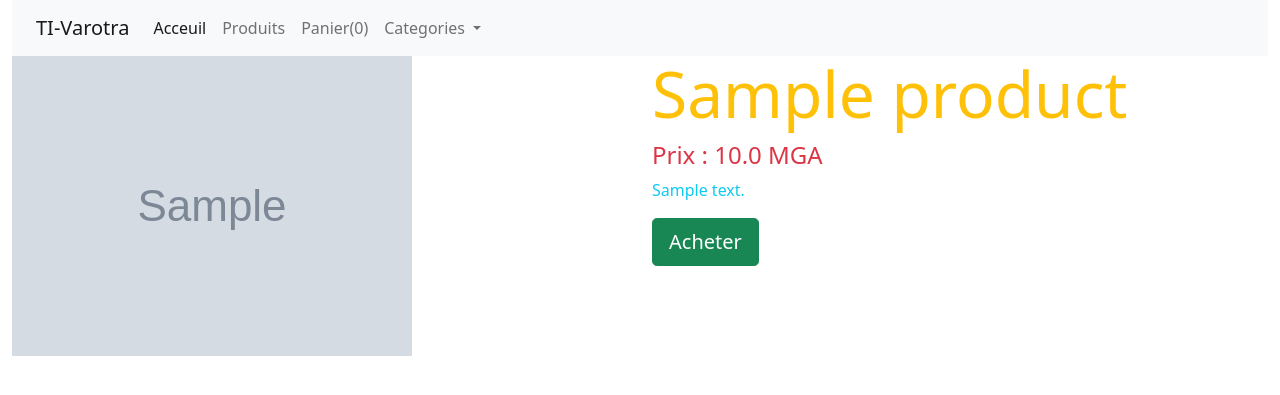
After one commit to Group-ITDevSuccess/E-Commerce-Django-002, a Django app: page /1 in a window 1280 px wide. The commit adds this page. Shown: the top 395 px of the page. Run offline with Django 4.2, Linux system fonts and the light colour scheme; tables that the repository leaves empty hold one stand-in row (values such as "Sample post"); grey boxes marked "Sample" are stand-in pictures.

Commit message:
Rectification de style de boostrap

```diff
--- a/ecommerce/shop/templates/shop/base.html
+++ b/ecommerce/shop/templates/shop/base.html
@@ -4,20 +4,28 @@
     <meta charset="UTF-8" />
     <meta http-equiv="X-UA-Compatible" content="IE=edge" />
     <meta name="viewport" content="width=device-width, initial-scale=1.0" />
-    <title>Document</title>
-    <link href="https://cdn.jsdelivr.net/npm/bootstrap@5.3.0-alpha3/dist/css/bootstrap.min.css" rel="stylesheet" integrity="sha384-KK94CHFLLe+nY2dmCWGMq91rCGa5gtU4mk92HdvYe+M/SXH301p5ILy+dN9+nJOZ" crossorigin="anonymous">
+    <title>Ti-Varotra</title>
+
+    <!-- CSS de Bootstrap 5 -->
+    <link
+      href="https://cdn.jsdelivr.net/npm/bootstrap@5.0.2/dist/css/bootstrap.min.css"
+      rel="stylesheet"
+      integrity="sha384-EVSTQN3/azprG1Anm3QDgpJLIm9Nao0Yz1ztcQTwFspd3yD65VohhpuuCOmLASjC"
+      crossorigin="anonymous"
+    />
   </head>
   <body>
     <div class="container-fluid">
       <div class="row">
         <div class="col-md-12">
           <nav class="navbar navbar-expand-lg navbar-light bg-light">
+            <div class="container-fluid">
               <a class="navbar-brand" href="#">TI-Varotra</a>
               <button
                 class="navbar-toggler"
                 type="button"
-              data-toggle="collapse"
-              data-target="#navbarNavDropdown"
+                data-bs-toggle="collapse"
+                data-bs-target="#navbarNavDropdown"
                 aria-controls="navbarNavDropdown"
                 aria-expanded="false"
                 aria-label="Toggle navigation"
@@ -26,9 +34,9 @@
               </button>
               <div class="collapse navbar-collapse" id="navbarNavDropdown">
                 <ul class="navbar-nav">
-                <li class="nav-item active">
-                  <a class="nav-link" href="#"
-                    >Acceuil <span class="sr-only">(current)</span></a
+                  <li class="nav-item">
+                    <a class="nav-link active" aria-current="page" href="#"
+                      >Acceuil</a
                     >
                   </li>
                   <li class="nav-item">
@@ -42,28 +50,41 @@
                       class="nav-link dropdown-toggle"
                       href="#"
                       id="navbarDropdownMenuLink"
-                    data-toggle="dropdown"
-                    aria-haspopup="true"
+                      role="button"
+                      data-bs-toggle="dropdown"
                       aria-expanded="false"
                     >
                       Categories
                     </a>
-                  <div
+                    <ul
                       class="dropdown-menu"
                       aria-labelledby="navbarDropdownMenuLink"
                     >
-                    <a class="dropdown-item" href="#">Action</a>
+                      <li><a class="dropdown-item" href="#">Action</a></li>
+                      <li>
                         <a class="dropdown-item" href="#">Another action</a>
-                    <a class="dropdown-item" href="#">Something else here</a>
-                  </div>
+                      </li>
+                      <li>
+                        <a class="dropdown-item" href="#"
+                          >Something else here</a
+                        >
                       </li>
                     </ul>
+                  </li>
+                </ul>
+              </div>
             </div>
           </nav>
         </div>
       </div>
       {% block content %}{% endblock %}
     </div>
-    <script src="https://cdn.jsdelivr.net/npm/bootstrap@5.3.0-alpha3/dist/js/bootstrap.bundle.min.js" integrity="sha384-ENjdO4Dr2bkBIFxQpeoTz1HIcje39Wm4jDKdf19U8gI4ddQ3GYNS7NTKfAdVQSZe" crossorigin="anonymous"></script>
+    <!-- JS de Bootstrap 5 (optionnel, uniquement si vous avez besoin des fonctionnalités JavaScript de Bootstrap) -->
+    <script
+      src="https://cdn.jsdelivr.net/npm/bootstrap@5.0.2/dist/js/bootstrap.bundle.min.js"
+      integrity="sha384-MrcW6ZMFYlzcLA8Nl+NtUVF0sA7MsXsP1UyJoMp4YLEuNSfAP+JcXn/tWtIaxVXM"
+      crossorigin="anonymous"
+      defer
+    ></script>
   </body>
 </html>
--- /dev/null
+++ b/ecommerce/shop/templates/shop/detail.html
@@ -0,0 +1,19 @@
+{% extends 'shop/base.html' %}
+
+{% block content %}
+<div class="row">
+    <div class="col-md-6">
+        <div class="product-image">
+            <img src="{{product.image}}" class="img-fluid" alt="Product Image" />
+        </div>
+    </div>
+    <div class="col-md-6">
+        <div class="product-details">
+            <h1 class="text-warning display-3">{{product.title}}</h1>
+            <h4 class="text-danger">Prix : {{product.price}} MGA</h4>
+            <p class="text-info">{{product.description}}</p>
+            <a href="#" class="btn btn-success btn-lg">Acheter</a>
+        </div>
+    </div>
+</div>
+{% endblock %}
--- a/ecommerce/shop/urls.py
+++ b/ecommerce/shop/urls.py
@@ -1,7 +1,8 @@
 from django.urls import path
 
-from shop.views import index
+from shop.views import index,detail
 
 urlpatterns = [
-    path('', index, name='home')
+    path('', index, name='home'),
+    path('<int:myid>', detail, name='detail')
 ]
--- a/ecommerce/shop/views.py
+++ b/ecommerce/shop/views.py
@@ -19,3 +19,13 @@ def index(request):
         'products': product_object
     }
     return render(request, 'shop/index.html', context)
+
+
+def detail(request, myid):
+    product = Product.objects.get(id=myid)
+
+    context = {
+        'product': product
+    }
+
+    return render(request, 'shop/detail.html', context)
```
Also changed, not shown: ecommerce/shop/templates/shop/index.html (+10 -4 lines). Lines whose indentation alone changed are shown as unchanged.
